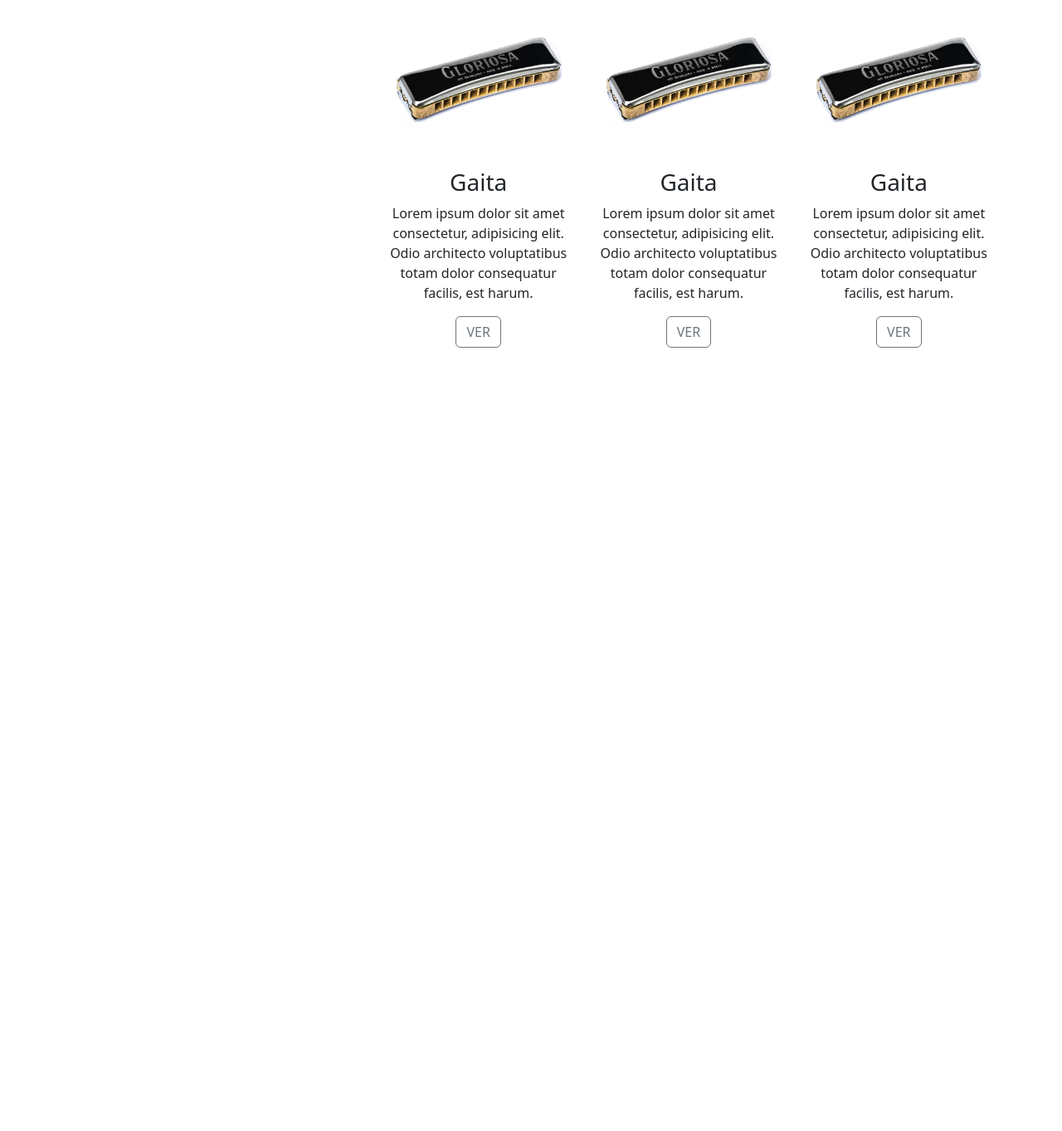
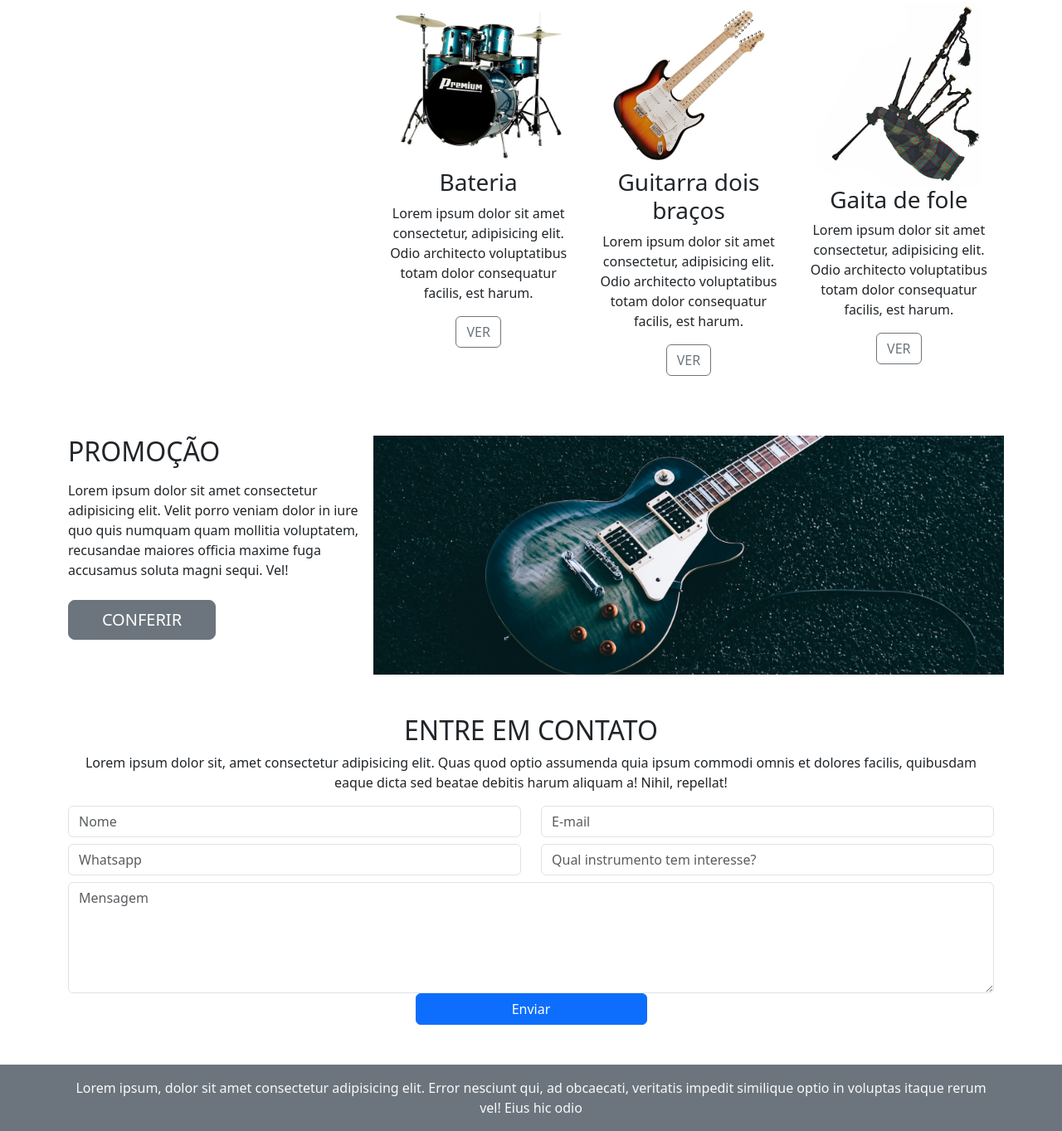
Before and after one commit to pedrocordioli/bootsss, a plain HTML site: page index.html in a window 1280 px wide. Shown: the part 957-2320 px from the top of the page at 83% size. Before the commit the page ends 1424 px from the top, so only its background shows below. Drawn offline with nearby package versions, Linux system fonts and the light colour scheme.

Commit message:
site bootstrap

```diff
--- a/index.html
+++ b/index.html
@@ -71,45 +71,42 @@
                         <a href="#" class="btn btn-outline-secondary">VER</a>
                     </div>
                     <div class="col-12 col-sm-12 col-md-6 col-lg-4 mb-5 text-center">
-                        <img src="img/1xg.webp" width="200px"
-                            class="img-fluid">
+                        <img src="img/1xg.webp" width="200px" class="img-fluid">
                         <h3>Banjo</h3>
                         <p class="pe-4 ps-4 ps-sm-0 pe-sm-0">Lorem ipsum dolor sit amet consectetur, adipisicing
                             elit. Odio architecto voluptatibus totam dolor consequatur facilis, est harum.</p>
                         <a href="#" class="btn btn-outline-secondary">VER</a>
                     </div>
                     <div class="col-12 col-sm-12 col-md-6 col-lg-4 mb-5 text-center">
-                        <img src="img/61J0bR+3jvL._AC_SX466_.jpg" width="200px"
-                            class="img-fluid">
+                        <img src="img/61J0bR+3jvL._AC_SX466_.jpg" width="200px" class="img-fluid">
                         <h3>Triângulo</h3>
                         <p class="pe-4 ps-4 ps-sm-0 pe-sm-0">Lorem ipsum dolor sit amet consectetur, adipisicing
                             elit. Odio architecto voluptatibus totam dolor consequatur facilis, est harum.</p>
                         <a href="#" class="btn btn-outline-secondary">VER</a>
                     </div>
                     <div class="col-12 col-sm-12 col-md-6 col-lg-4 mb-5 text-center">
-                        <img src="img/4m9otc-26c8c6501253b7eced16464924978803-640-0.jpg" width="200px"
-                            class="img-fluid">
-                        <h3>Gaita</h3>
+                        <img src="img/1088183_bateria-acustica-premium-dx722-bumbo-22-com-banco-pratos-e-baquetas_m12_637894956776998797.jpg"
+                            width="200px" class="img-fluid">
+                        <h3>Bateria</h3>
                         <p class="pe-4 ps-4 ps-sm-0 pe-sm-0">Lorem ipsum dolor sit amet consectetur, adipisicing
                             elit. Odio architecto voluptatibus totam dolor consequatur facilis, est harum.</p>
                         <a href="#" class="btn btn-outline-secondary">VER</a>
                     </div>
                     <div class="col-12 col-sm-12 col-md-6 col-lg-4 mb-5 text-center">
-                        <img src="img/4m9otc-26c8c6501253b7eced16464924978803-640-0.jpg" width="200px"
-                            class="img-fluid">
-                        <h3>Gaita</h3>
+                        <img src="img/preview_1.jpg" width="200px" class="img-fluid">
+                        <h3>Guitarra dois braços</h3>
                         <p class="pe-4 ps-4 ps-sm-0 pe-sm-0">Lorem ipsum dolor sit amet consectetur, adipisicing
                             elit. Odio architecto voluptatibus totam dolor consequatur facilis, est harum.</p>
                         <a href="#" class="btn btn-outline-secondary">VER</a>
                     </div>
                     <div class="col-12 col-sm-12 col-md-6 col-lg-4 mb-5 text-center">
-                        <img src="img/4m9otc-26c8c6501253b7eced16464924978803-640-0.jpg" width="200px"
-                            class="img-fluid">
-                        <h3>Gaita</h3>
+                        <img src="img/GHB.jpg" width="200px" class="img-fluid">
+                        <h3>Gaita de fole</h3>
                         <p class="pe-4 ps-4 ps-sm-0 pe-sm-0">Lorem ipsum dolor sit amet consectetur, adipisicing
                             elit. Odio architecto voluptatibus totam dolor consequatur facilis, est harum.</p>
                         <a href="#" class="btn btn-outline-secondary">VER</a>
                     </div>
+
 
 
                 </div>
@@ -117,11 +114,74 @@
             </div>
 
         </div>
-        <script src="https://cdn.jsdelivr.net/npm/bootstrap@5.3.0-alpha3/dist/js/bootstrap.bundle.min.js"
-            integrity="sha384-ENjdO4Dr2bkBIFxQpeoTz1HIcje39Wm4jDKdf19U8gI4ddQ3GYNS7NTKfAdVQSZe"
-            crossorigin="anonymous"></script>
-</body>
+    </div>
+    <div class="container mt-4">
+        <div class="row">
+            <div class="col-12 col-md-6 col-lg-4 text-center text-md-start">
+                <h2>PROMOÇÃO</h2>
+                <p class="mt-3 mb-4">Lorem ipsum dolor sit amet consectetur adipisicing elit. Velit porro veniam
+                    dolor in iure quo quis numquam quam mollitia voluptatem, recusandae maiores officia maxime fuga
+                    accusamus soluta magni sequi. Vel!</p>
+                <a href="#" class="btn btn-secondary btn-lg w-50">CONFERIR</a>
+            </div>
+            <div class="col p-0">
+                <img src="img/Rectangle 7.png" class="img-fluid">
 
+            </div>
+        </div>
+    </div>
+
+    <div class="container mt-5">
+        <div class="col-12 text-center">
+            <h2>ENTRE EM CONTATO</h2>
+            <p>Lorem ipsum dolor sit, amet consectetur adipisicing elit. Quas quod optio assumenda quia ipsum
+                commodi omnis et dolores facilis, quibusdam eaque dicta sed beatae debitis harum aliquam a! Nihil,
+                repellat!</p>
+        </div>
+        <div class="col-12">
+            <form>
+                <div class="row">
+                    <div class="col-12 col-sm-6 mb-2">
+                        <input placeholder="Nome" class="form-control">
+                    </div>
+                    <div class="col-12 col-sm-6 mb-2">
+                        <input type="email" placeholder="E-mail" class="form-control">
+                    </div>
+                </div>
+                <div class="row">
+                    <div class="col-12 col-sm-6 mb-2">
+                        <input type="tel" class="form-control" placeholder="Whatsapp">
+                    </div>
+                    <div class="col-12 col-sm-6 mb-2">
+                        <input placeholder="Qual instrumento tem interesse?" class="form-control">
+                    </div>
+                </div>
+                <div class="row">
+                    <div class="col-12">
+                        <textarea placeholder="Mensagem" rows="5" class="form-control"></textarea>
+                    </div>
+                </div>
+                <div class="row">
+                    <div class="col-12 text-center">
+                        <button type="submit" class="btn btn-primary w-25">Enviar</button>
+                    </div>
+                </div>
+            </form>
+        </div>
+    </div>
+    <footer class="bg-secondary mt-5 text-center pt-3 text-light">
+        <div class="container">
+            <div class="row">
+                <div class="col">
+                    <p>Lorem ipsum, dolor sit amet consectetur adipisicing elit. Error nesciunt qui, ad obcaecati,
+                        veritatis impedit similique optio in voluptas itaque rerum vel! Eius hic odio </p>
+                </div>
+            </div>
+        </div>
+    </footer>
+    <script src="https://cdn.jsdelivr.net/npm/bootstrap@5.3.0-alpha3/dist/js/bootstrap.bundle.min.js"
+        integrity="sha384-ENjdO4Dr2bkBIFxQpeoTz1HIcje39Wm4jDKdf19U8gI4ddQ3GYNS7NTKfAdVQSZe"
+        crossorigin="anonymous"></script>
 </body>
 
 </html>
```
Also changed, not shown: img/1088183_bateria-acustica-premium-dx722-bumbo-22-com-banco-pratos-e-baquetas_m12_637894956776998797.jpg (added), img/GHB.jpg (added), img/Rectangle 7.png (added), img/preview_1.jpg (added).
